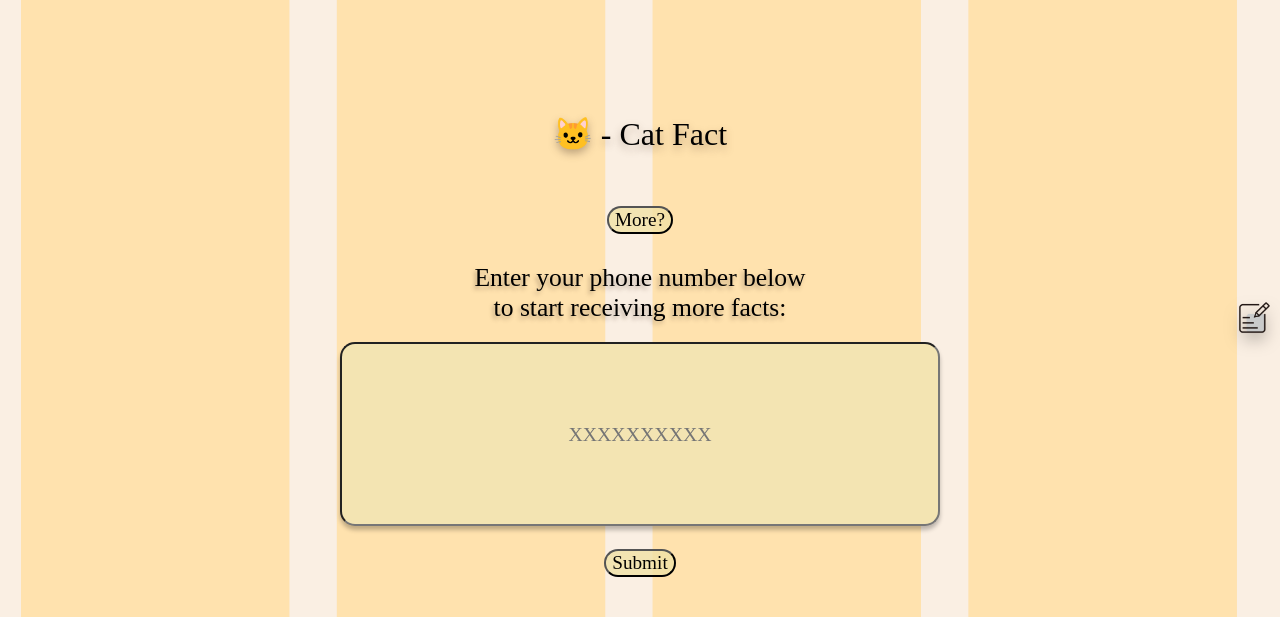
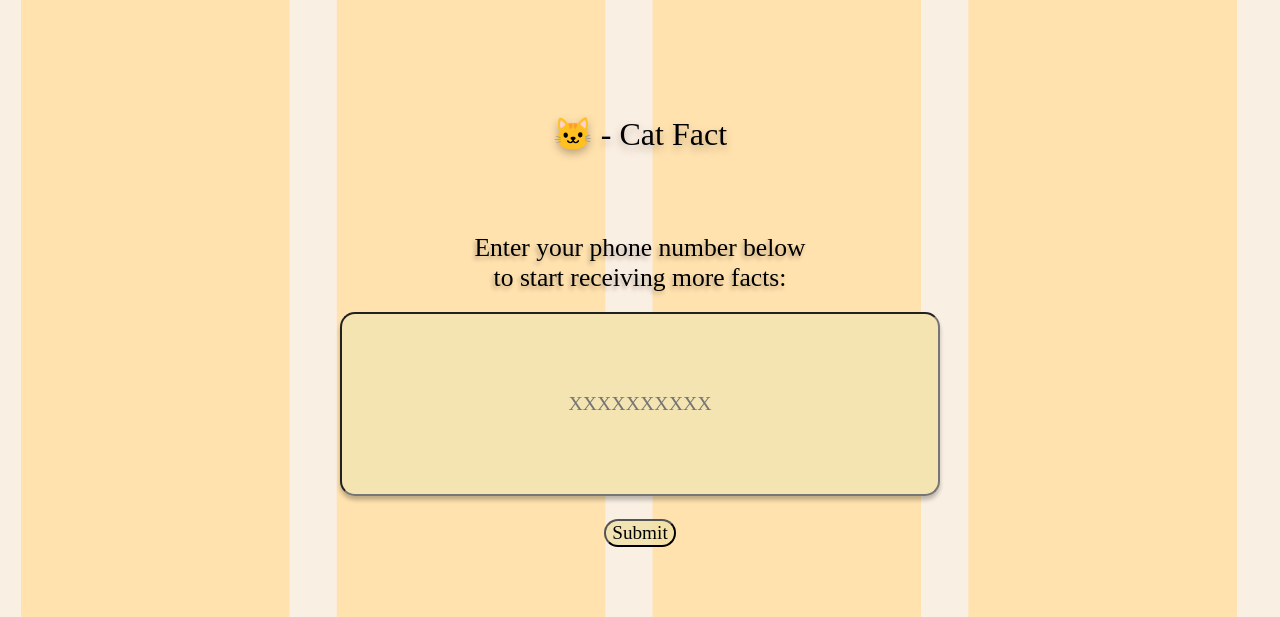
Before and after one commit to jrosmaidy1/PAW-champ, a Flask app: page /cat in a window 1280 px wide. Shown: the part 103-720 px from the top of the page. Run offline with Flask 2, Linux system fonts and the light colour scheme; data that the repository does not hold is empty; some libraries are stand-ins or nearby versions; some web fonts are replaced.

Commit message:
Update cat.html

```diff
--- a/templates/cat.html
+++ b/templates/cat.html
@@ -14,9 +14,6 @@
       {{cfact}}
     </h2>
     <div class="form-items">
-      <form method="POST" action="/cat">
-        <label class="form-label" for="phoneNumber"></label>
-        <input type="submit" value="More?"><br><br>
       <form method="POST" action="/getCat">
         <label class="form-label" for="phoneNumber">
           Enter your phone number below <br>
@@ -28,11 +25,6 @@
         </div>
       </form>
   </section>
-
-  </div class="feedback">
-  <a class="feedback-btn" href="{{url_for('feedback')}}"> <img src="../static/feedback.jpeg" class="feedback-icon"> </a>
-  </div>
-
 </body>
 
 {%endblock content%}
```
Lines whose indentation alone changed are shown as unchanged.
